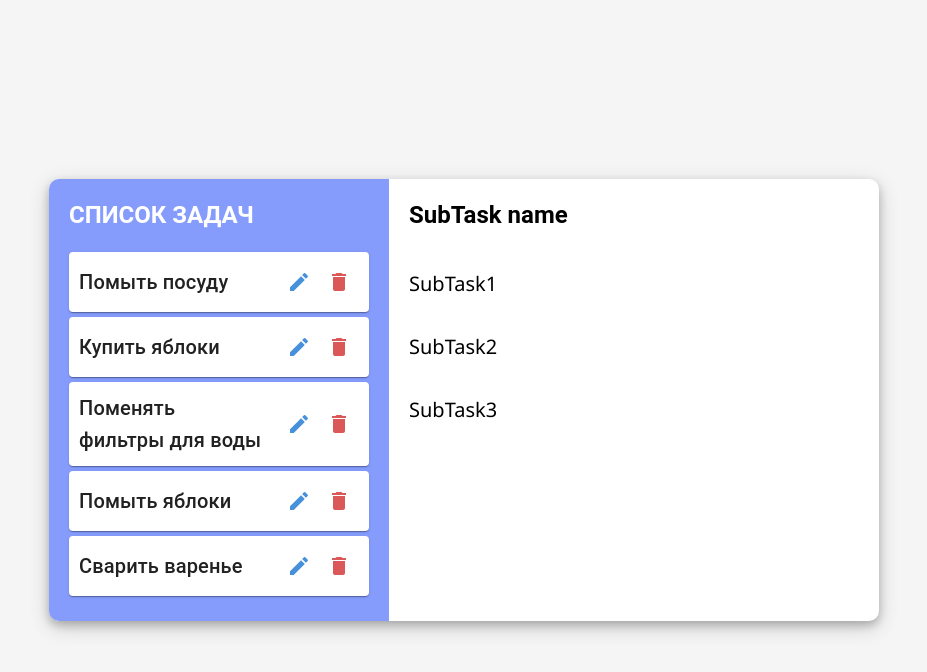
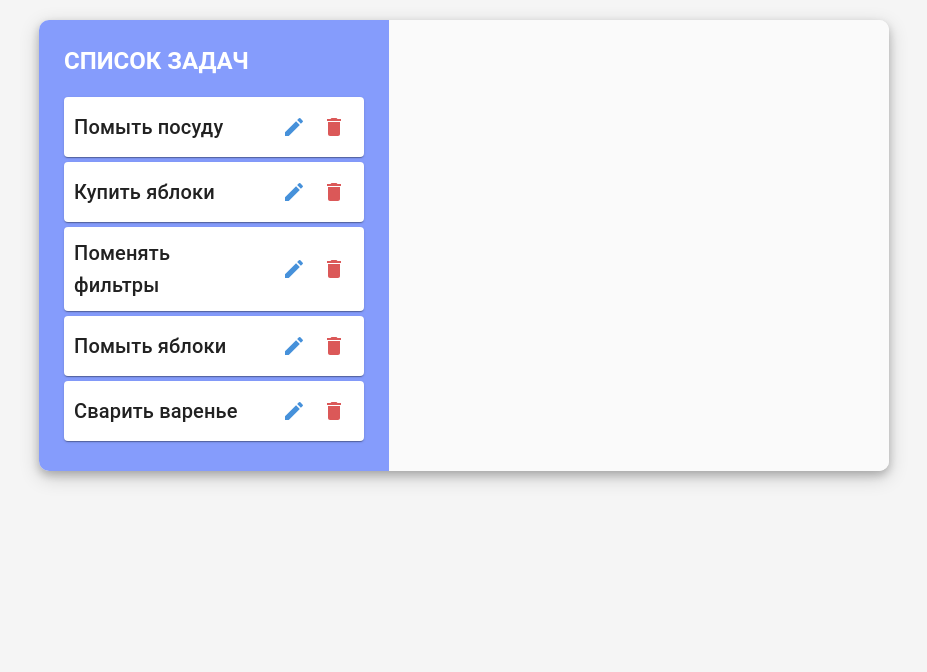
Before and after one commit to Caiman-dev/react-todo-list, a React app in the folder todo-app/: page / in a window 1280 px wide. Shown: the top 672 px of the page, without its empty margins (176-1103 px from the left). Built offline with nearby package versions, Linux system fonts and the light colour scheme.

Commit message:
add onOpenTasks

```diff
--- a/todo-app/src/App.css
+++ b/todo-app/src/App.css
@@ -1,4 +1,5 @@
 .app {
+  margin: 20px 0;
   background-color: #fff;
   border-radius: 10px;
   box-shadow: 0 4px 8px 0 rgba(0, 0, 0, 0.2), 0 6px 20px 0 rgba(0, 0, 0, 0.19);
--- a/todo-app/src/App.tsx
+++ b/todo-app/src/App.tsx
@@ -1,27 +1,54 @@
 import React from "react";
 import Box from '@mui/material/Box';
 import { TaskList, SubTaskList } from './components';
+import { ITaskModel } from "..";
 import "./App.css";
 
-const DEFAULT_TASK_LIST = [
+const DEFAULT_TASKS = [
   { id: 1, parentId: null, description: 'Помыть посуду', isCompleted: false },
   { id: 2, parentId: null, description: 'Купить яблоки', isCompleted: false },
-  { id: 3, parentId: null, description: 'Поменять фильтры для воды', isCompleted: false },
+  { id: 3, parentId: null, description: 'Поменять фильтры', isCompleted: false },
   { id: 4, parentId: null, description: 'Помыть яблоки', isCompleted: false },
   { id: 5, parentId: null, description: 'Сварить варенье', isCompleted: false },
+  { id: 6, parentId: 1, description: 'subtask 1', isCompleted: false },
+  { id: 7, parentId: 1, description: 'subtask 2', isCompleted: false },
+  { id: 8, parentId: 2, description: 'subtask 3', isCompleted: false },
+  { id: 9, parentId: 2, description: 'subtask 4', isCompleted: false },
+  { id: 10, parentId: 3, description: 'subtask 5', isCompleted: false },
+  { id: 11, parentId: 3, description: 'subtask 6', isCompleted: false },
+  { id: 12, parentId: 4, description: 'subtask 7', isCompleted: false },
+  { id: 13, parentId: 4, description: 'subtask 8', isCompleted: false },
+  { id: 14, parentId: 5, description: 'subtask 9', isCompleted: false },
+  { id: 15, parentId: 5, description: 'subtask 10', isCompleted: false },
 ];
 
 const App = () => {
-  const [taskList, setTaskList] = React.useState(DEFAULT_TASK_LIST);
+  const [tasks, setTasks] = React.useState(DEFAULT_TASKS);
+  const [taskList, setTaskList] = React.useState<ITaskModel[] | null>(null);
+  const [subTaskList, setSubTaskList] = React.useState<ITaskModel[] | null>(null);
+  const [parentId, setParentId] = React.useState<ITaskModel['id'] | null>(null);
+  const [parentDescription, setParentDescription] = React.useState<ITaskModel['description'] | null>(null);
 
   React.useEffect(() => {
-    setTaskList(DEFAULT_TASK_LIST);
+    setTasks(DEFAULT_TASKS);
+    setTaskList(tasks.filter((task) => task.parentId === null));
+    setSubTaskList(tasks.filter((task) => task.parentId !== null));
   }, []);
+
+  const onOpenTask = (id: ITaskModel['id'], descr: ITaskModel['description']) => {
+    setParentId(id);
+    setParentDescription(descr);
+  }
 
   return (
     <Box className="app">
-      <TaskList taskList={taskList}></TaskList>
-      <SubTaskList></SubTaskList>
+      <TaskList
+        taskList={taskList}
+        onOpenTask={onOpenTask}></TaskList>
+      <SubTaskList
+        taskParentId={parentId}
+        taskParentDescription={parentDescription}
+        subtaskList={subTaskList}></SubTaskList>
     </Box >
   );
 };
--- a/todo-app/src/components/SubTaskItem/SubTaskItem.css
+++ b/todo-app/src/components/SubTaskItem/SubTaskItem.css
@@ -0,0 +1,30 @@
+.subtask-item {
+	min-width: 430px;
+	padding: 10px;
+	margin-bottom: 5px;
+	cursor: pointer;
+}
+
+.subtask-item:hover {
+	opacity: 0.6;
+}
+
+.subtask-item__inner {
+	display: flex;
+	align-items: center;
+	justify-content: space-between;
+}
+
+.subtask-item__content {
+	display: flex;
+	align-items: center;
+	justify-content: flex-start;
+}
+
+.subtask-item-button {
+	opacity: 0.6;
+}
+
+.subtask-item-button:hover {
+	opacity: 1;
+}
--- a/todo-app/src/components/SubTaskItem/SubTaskItem.tsx
+++ b/todo-app/src/components/SubTaskItem/SubTaskItem.tsx
@@ -1,9 +1,33 @@
 import React from "react";
+import { Box, Stack, Typography, IconButton, Paper, Checkbox } from '@mui/material';
+import { Delete as DeleteButton, Edit as EditButton } from '@mui/icons-material';
 import "./SubTaskItem.css";
+import type { ITaskModel } from '../../../index';
 
-export const SubTaskItem = () => {
+interface TaskItemProps {
+	subtask: ITaskModel;
+}
+
+
+export const SubTaskItem: React.FC<TaskItemProps> = ({ subtask }) => {
 	return (
-		<div>
-		</div>
+		<Paper className="subtask-item">
+			<Box className="subtask-item__inner">
+				<Stack direction="row" spacing={2} className="subtask-item__content" >
+					<Checkbox />
+					<Typography variant='h6' component='h6'>{subtask.description}</Typography>
+				</Stack>
+				<Stack direction="row" spacing={2} className="subtask-item__content" >
+					<Box>
+						<IconButton onClick={() => alert('edit' + subtask.id)} color='primary' aria-label='edit' className="subtask-item-button">
+							<EditButton />
+						</IconButton>
+						<IconButton onClick={() => alert('delete' + subtask.id)} color='error' aria-label='delete' className="subtask-item-button">
+							<DeleteButton />
+						</IconButton>
+					</Box>
+				</Stack>
+			</Box>
+		</Paper>
 	);
 };
--- a/todo-app/src/components/SubTaskList/SubTaskList.css
+++ b/todo-app/src/components/SubTaskList/SubTaskList.css
@@ -3,9 +3,10 @@
 	flex-direction: column;
 	align-items: start;
 	width: 450px;
-	padding: 20px;
+	padding: 25px;
 	font-family: 'Segoe UI', Tahoma, Geneva, Verdana, sans-serif;
 	font-size: 20px;
 	border-top-right-radius: 10px 10px;
 	border-bottom-right-radius: 10px 10px;
+	background: #fafafa;
 }
--- a/todo-app/src/components/SubTaskList/SubTaskList.tsx
+++ b/todo-app/src/components/SubTaskList/SubTaskList.tsx
@@ -1,20 +1,25 @@
 import React from "react";
 import { Box, Typography } from '@mui/material';
 import "./SubTaskList.css";
+import type { ITaskModel } from '../../../index';
+import { SubTaskItem } from "../SubTaskItem/SubTaskItem";
 
-export const SubTaskList = () => {
+interface TaskListProps {
+	taskParentId: ITaskModel['id'] | null;
+	taskParentDescription: ITaskModel['description'] | null;
+	subtaskList: ITaskModel[] | null;
+}
+
+export const SubTaskList: React.FC<TaskListProps> = ({ taskParentId, taskParentDescription, subtaskList }) => {
 	return (
 		<Box className="subtask-list">
-			<Typography variant="h5" sx={{ fontWeight: 700, marginBottom: '20px' }} >SubTask name</Typography>
-			<p>
-				SubTask1
-			</p>
-			<p>
-				SubTask2
-			</p>
-			<p>
-				SubTask3
-			</p>
-		</Box>
+			<Typography variant="h5" sx={{ fontWeight: 700, marginBottom: '20px' }} >{taskParentDescription}</Typography>
+			<Box>
+				{subtaskList?.length ?
+					subtaskList.map((_subtask) => {
+						return _subtask.parentId === taskParentId ? <SubTaskItem key={_subtask.id} subtask={_subtask}></SubTaskItem> : null;
+					}) : <p>Пусто</p>}
+			</Box>
+		</Box >
 	);
 };
--- a/todo-app/src/components/TaskItem/TaskItem.tsx
+++ b/todo-app/src/components/TaskItem/TaskItem.tsx
@@ -6,18 +6,29 @@ import type { ITaskModel } from '../../../index';
 
 interface TaskItemProps {
 	task: ITaskModel;
+	onOpenTask: (id: ITaskModel['id'], descr: ITaskModel['description']) => void;
 }
 
-export const TaskItem: React.FC<TaskItemProps> = ({ task }) => {
+const handleEditButtonClick = (event: { stopPropagation: () => void; }, id: ITaskModel['id']) => {
+	event.stopPropagation();
+	alert('edit ' + id);
+};
+
+const handleDeleteButtonClick = (event: { stopPropagation: () => void; }, id: ITaskModel['id']) => {
+	event.stopPropagation();
+	alert('delete ' + id);
+};
+
+export const TaskItem: React.FC<TaskItemProps> = ({ onOpenTask, task }) => {
 	return (
-		<Paper className="task-item">
+		<Paper className="task-item" onClick={() => onOpenTask(task.id, task.description)}>
 			<Stack direction="row" spacing={2} className="task-item__inner" >
 				<Typography variant='h6' component='h6'>{task.description}</Typography>
 				<Box display='flex' justifyContent='flex-end'>
-					<IconButton onClick={() => alert('edit' + task.id)} color='primary' aria-label='edit' className="task-item-button">
+					<IconButton onClick={(e) => handleEditButtonClick(e, task.id)} color='primary' aria-label='edit' className="task-item-button">
 						<EditButton />
 					</IconButton>
-					<IconButton onClick={() => alert('delete' + task.id)} color='error' aria-label='delete' className="task-item-button">
+					<IconButton onClick={(e) => handleDeleteButtonClick(e, task.id)} color='error' aria-label='delete' className="task-item-button">
 						<DeleteButton />
 					</IconButton>
 				</Box>
--- a/todo-app/src/components/TaskList/TaskList.css
+++ b/todo-app/src/components/TaskList/TaskList.css
@@ -3,7 +3,7 @@
 	flex-direction: column;
 	align-items: start;
 	width: 300px;
-	padding: 20px;
+	padding: 25px;
 	font-family: 'Segoe UI', Tahoma, Geneva, Verdana, sans-serif;
 	font-size: 20px;
 	border-top-left-radius: 10px 10px;
--- a/todo-app/src/components/TaskList/TaskList.tsx
+++ b/todo-app/src/components/TaskList/TaskList.tsx
@@ -5,17 +5,18 @@ import type { ITaskModel } from '../../../index';
 import { TaskItem } from "../TaskItem/TaskItem";
 
 interface TaskListProps {
-	taskList: ITaskModel[];
+	taskList: ITaskModel[] | null;
+	onOpenTask: (id: ITaskModel['id'], descr: ITaskModel['description']) => void;
 }
 
-export const TaskList: React.FC<TaskListProps> = ({ taskList }) => {
+export const TaskList: React.FC<TaskListProps> = ({ onOpenTask, taskList }) => {
 	return (
 		<Box className="task-list">
-			<Typography variant="h5" sx={{ fontWeight: 700, marginBottom: '20px' }} color='white'>СПИСОК ЗАДАЧ</Typography>
+			<Typography variant="h5" sx={{ fontWeight: 700, marginBottom: '20px', color: 'white' }} >СПИСОК ЗАДАЧ</Typography>
 			<Box>
-				{taskList.map((_task) => {
-					return <TaskItem key={_task.id} task={_task}></TaskItem>
-				})}
+				{taskList?.length ? taskList.map((_task) => {
+					return <TaskItem key={_task.id} task={_task} onOpenTask={onOpenTask}></TaskItem>
+				}) : <p>Пусто</p>}
 			</Box>
 		</Box >
 	);
--- a/todo-app/src/index.css
+++ b/todo-app/src/index.css
@@ -1,5 +1,4 @@
 body {
-	height: 100vh;
 	background-color: #f5f5f5;
 	display: flex;
 	align-items: center;
```
